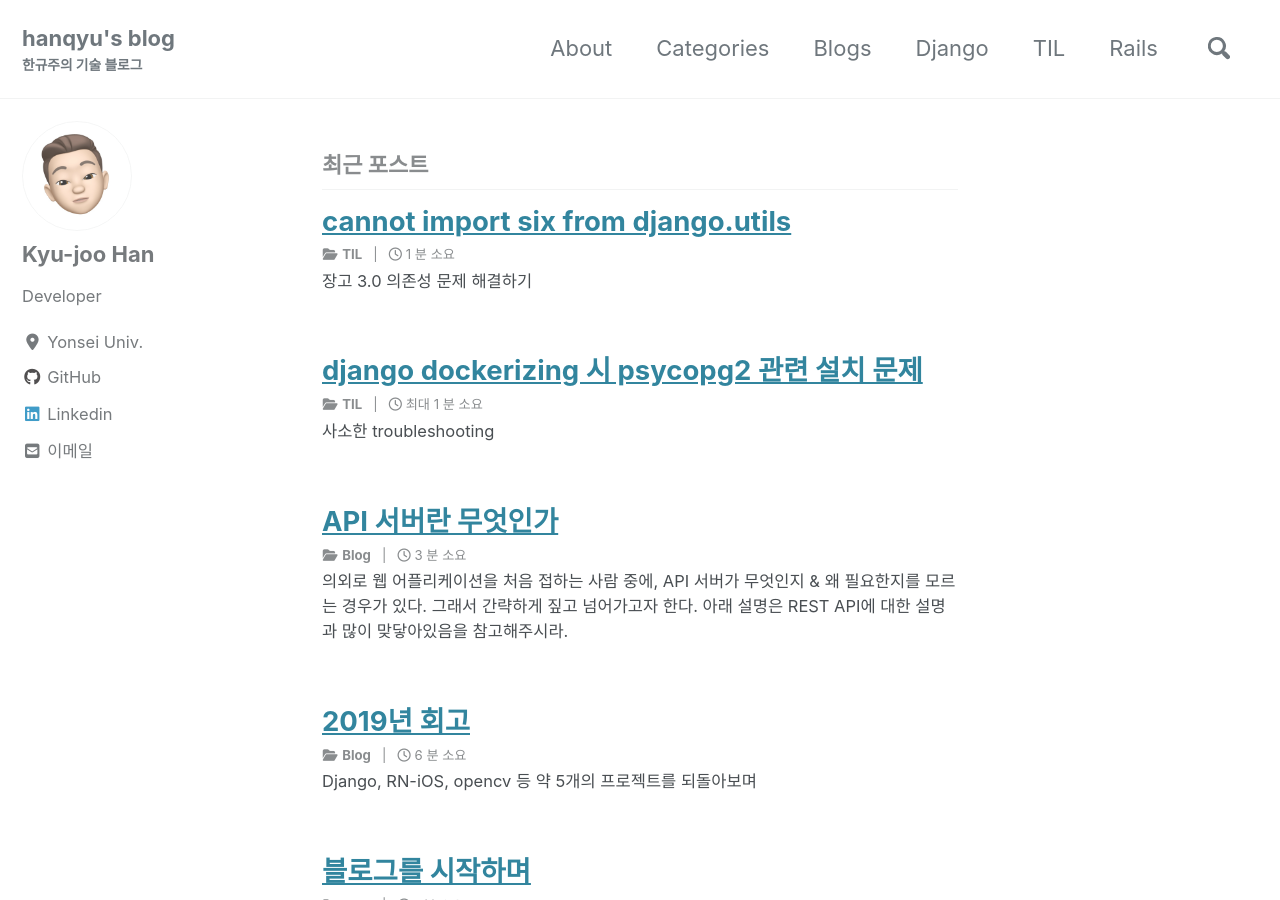
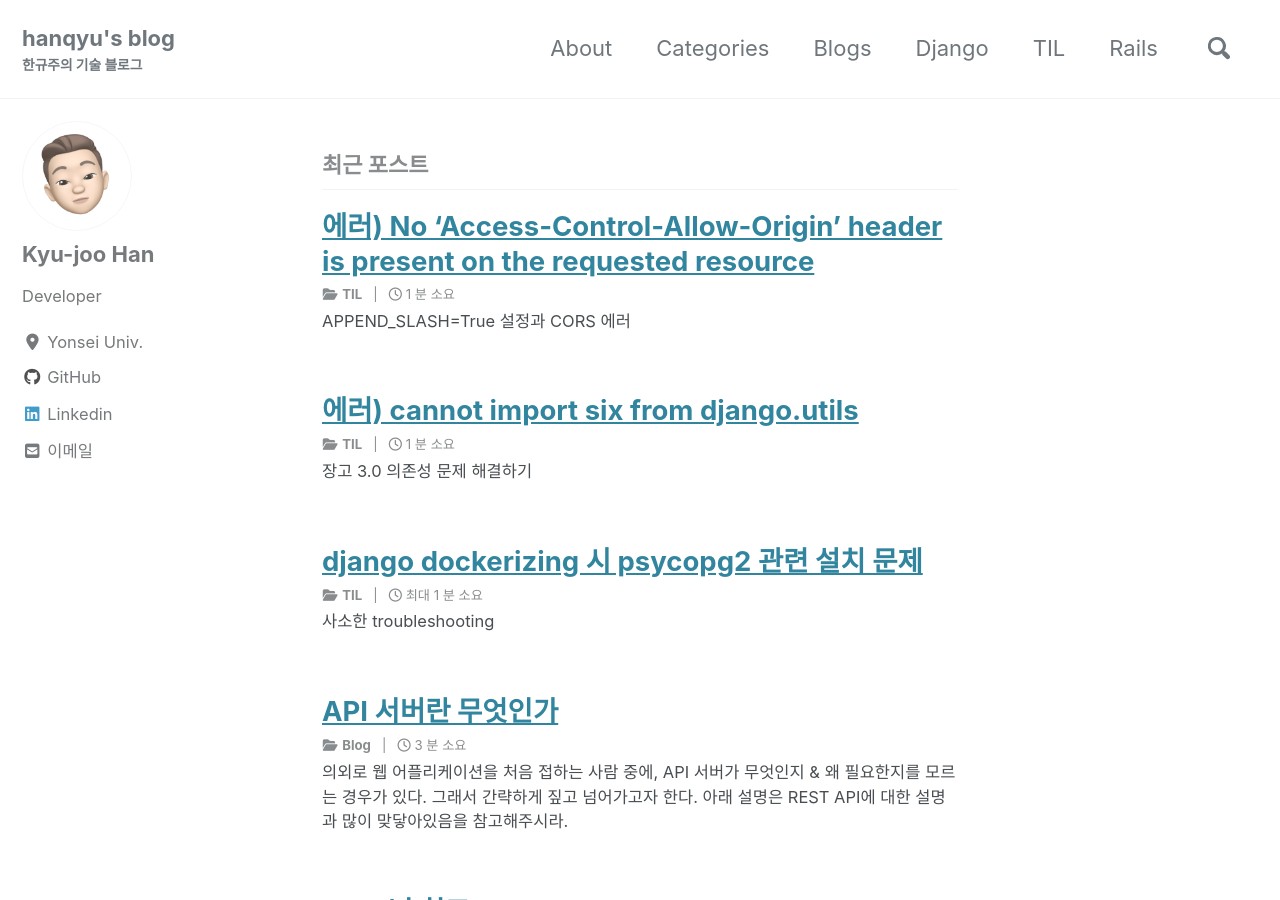
Before and after one commit to hanqyu/hanqyu.github.io, a Jekyll site: the page built from index.html, in a window 1280 px wide and 900 px high. Built offline with Jekyll 4.4.1, drawn with Linux system fonts in a browser that asks for light colours; cached includes are drawn as plain includes; nearby versions of some CDN libraries; the list of posts is cut into pages by our own code; some of the changed lines change nothing that is shown; some of the changed text lies outside the part shown.

Commit message:
post(추가) - 2020-02-13-no-access-control-allow-origin.md

```diff
--- a/_posts/2020-02-05-cannot-import-six-from-django-utils.md
+++ b/_posts/2020-02-05-cannot-import-six-from-django-utils.md
@@ -1,5 +1,5 @@
 ---
-title: cannot import six from django.utils
+title: 에러) cannot import six from django.utils
 categories: [TIL]
 tags: [Django, dependencies]
 excerpt: "장고 3.0 의존성 문제 해결하기"
--- /dev/null
+++ b/_posts/2020-02-13-no-access-control-allow-origin.md
@@ -0,0 +1,53 @@
+---
+title: 에러) No 'Access-Control-Allow-Origin' header is present on the requested resource
+categories: [TIL]
+tags: [Django, CORS]
+excerpt: APPEND_SLASH=True 설정과 CORS 에러
+---
+# 맥락
+
+django-cors-headers가 모두 적용되어 있었음
+
+`"No 'Access-Control-Allow-Origin' header is present on the requested resource"`
+
+![CORS 에러 메세지]({{"assets/images/content/2020-02-13/cors.png" | absolute_url}})
+
+그럼에도 불구하고 CORS 에러가 남
+
+# What I learned
+
+`APPEND_SLASH = True`
+
+로 되어 있으면 요청한 URL 맨 뒤에 `/` 슬래시가 없는 경우에 `django.middleware.common.CommonMiddleware`에서 리다이렉션을 시킴.
+
+그래서 `CorsMiddleware`가 `CommonMiddleware` 보다 먼저 작동하도록 해야함
+
+    MIDDLEWARE = [
+    		...
+        'django.middleware.csrf.CsrfViewMiddleware',
+        'corsheaders.middleware.CorsMiddleware',
+    		...
+    ]
+
+을 아래처럼 바꿔야 함
+
+    MIDDLEWARE = [
+    		...
+        'corsheaders.middleware.CorsMiddleware',
+        'django.middleware.csrf.CsrfViewMiddleware',
+    		...
+    ]
+
+[https://docs.djangoproject.com/en/2.2/_modules/django/middleware/common/](https://docs.djangoproject.com/en/2.2/_modules/django/middleware/common/)
+
+> If APPEND_SLASH is set and the initial URL doesn't end with a
+slash, and it is not found in urlpatterns, form a new URL by
+appending a slash at the end. If this new URL is found in
+urlpatterns, return an HTTP redirect to this new URL; otherwise
+process the initial URL as usual.
+
+Django 도큐먼트의 CommonMiddleware 설명을 보면 return HTTP redirect를 한다고 함. 그렇기 때문 CORS 정책에 걸릴 수 있는 것임.
+
+# 출처
+
+["No 'Access-Control-Allow-Origin' header is present on the requested resource" in django](https://stackoverflow.com/a/35987979)
```
Also changed, not shown: assets/images/content/2020-02-13/cors.png (added).
